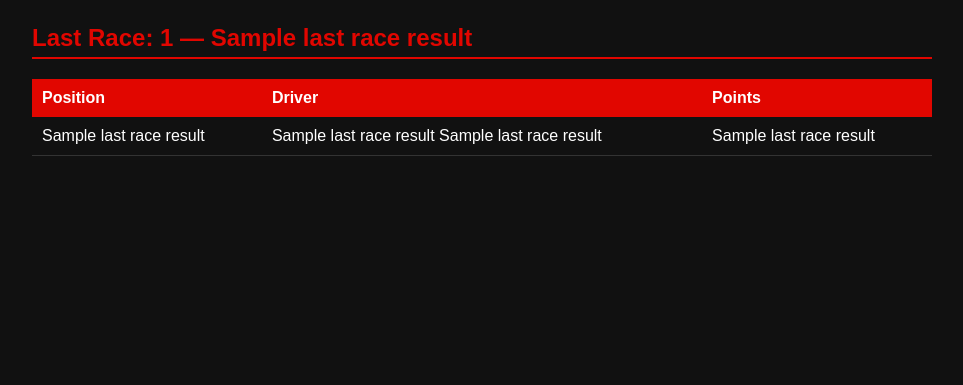
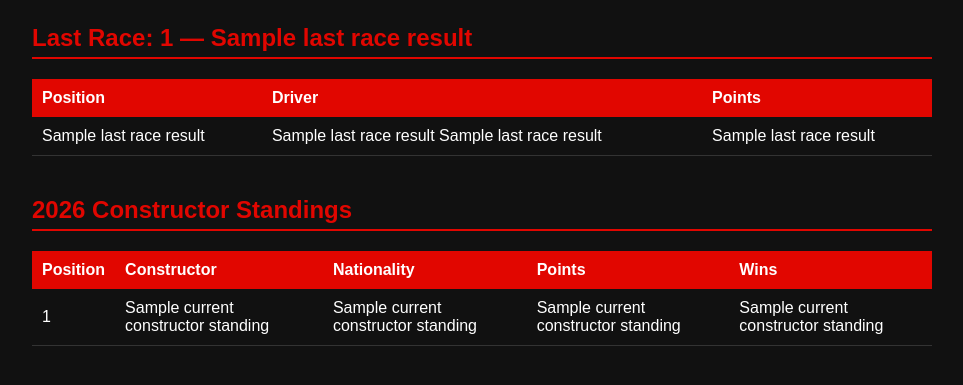
Before and after one commit to clucas56/formula1-db, a Flask app: page / in a window 1280 px wide. Shown: the part 248-633 px from the top of the page, without its empty margins (158-1121 px from the left). Run offline with Flask 3, Linux system fonts and the light colour scheme; a database or web service that is not in the repository returns one stand-in record (values such as "Sample title"); some libraries are stand-ins or nearby versions.

Commit message:
add constructor standings

```diff
--- a/web/app.py
+++ b/web/app.py
@@ -43,10 +43,16 @@ def index():
     cursor.execute("SELECT * FROM last_race_results;")
     last_race = cursor.fetchall()
 
+    cursor.execute("SELECT * FROM current_constructor_standings;")
+    constructor_standings = cursor.fetchall()
+
     cursor.close()
     conn.close()
 
-    return render_template('index.html', standings=standings, last_race=last_race)
+    return render_template('index.html',
+                           standings=standings,
+                           last_race=last_race,
+                           constructor_standings=constructor_standings)
 
 @app.route('/webhook', methods=['POST'])
 def webhook():
--- a/web/templates/index.html
+++ b/web/templates/index.html
@@ -93,6 +93,31 @@
             </tbody>
         </table>
 
+	<!-- Constructor Standings -->
+	<h2>2026 Constructor Standings</h2>
+	<table>
+    	  <thead>
+        	<tr>
+            	<th>Position</th>
+            	<th>Constructor</th>
+            	<th>Nationality</th>
+        	    <th>Points</th>
+        	    <th>Wins</th>
+        	</tr>
+    	  </thead>
+    	  <tbody>
+        	{% for row in constructor_standings %}
+        	<tr>
+        	    <td>{{ row[0] }}</td>
+        	    <td>{{ row[1] }}</td>
+        	    <td>{{ row[2] }}</td>
+        	    <td>{{ row[3] }}</td>
+        	    <td>{{ row[4] }}</td>
+        	</tr>
+        	{% endfor %}
+    	  </tbody>
+	</table>
+
     </div>
 </body>
 </html>
```
